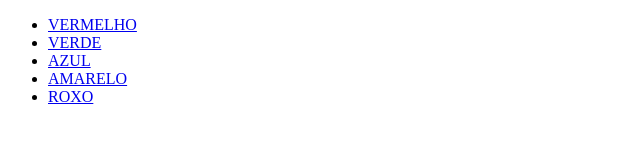
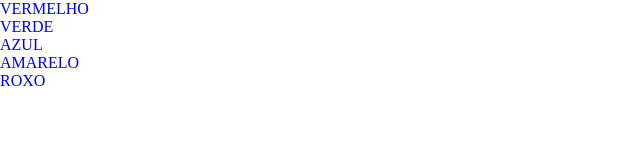
Before and after one commit to huguinz/sitevertical, a plain HTML site: page index.html in a window 1280 px wide. Shown: the whole page, without its empty margins (0-640 px from the left). Drawn offline with Linux system fonts and the light colour scheme.

Commit message:
implementando reset

```diff
--- a/index.html
+++ b/index.html
@@ -3,6 +3,7 @@
 <head>
     <meta charset="UTF-8">
     <meta name="viewport" content="width=device-width, initial-scale=1.0">
+    <link rel="stylesheet" href="./style.css">
     <title>Site vertical</title>
 </head>
 <body>
--- /dev/null
+++ b/style.css
@@ -0,0 +1,12 @@
+* {
+    padding: 0;
+    margin: 0;
+    box-sizing: border-box;
+}
+
+a{
+    text-decoration: none;
+}
+ul, ol, li{
+    list-style: none;
+}
```
